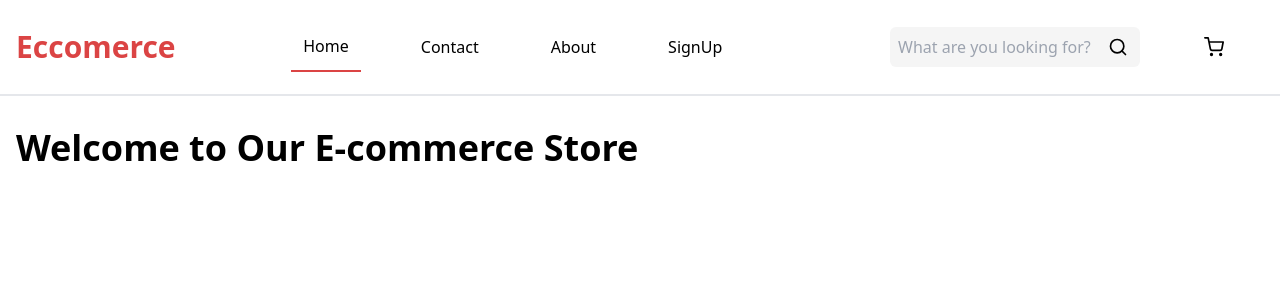
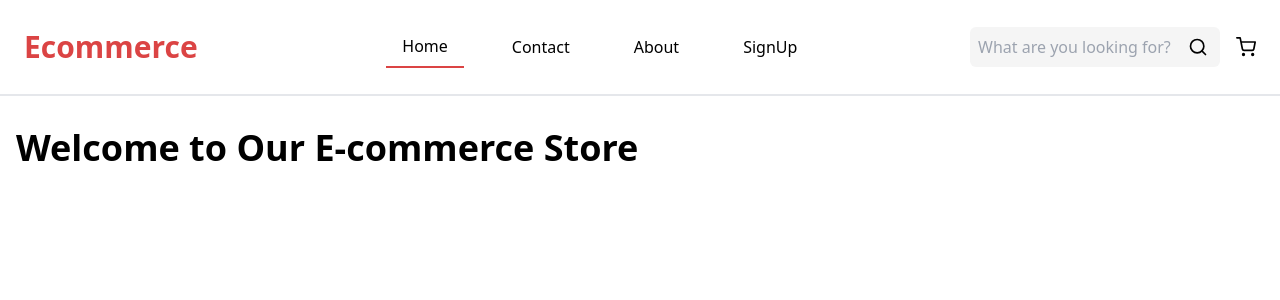
Before and after one commit to Ecommerce-0-1/Ecommerce, a React (Create React App) app in the folder client/: page / in a window 1280 px wide. Shown: the top 300 px of the page. Built offline with nearby package versions, Linux system fonts and the light colour scheme.

Commit message:
Fix spacing and design issues in TopNav component
cgen-346737123472401c99a528e452e23425

```diff
--- a/client/src/pages/shared/TopNav/index.jsx
+++ b/client/src/pages/shared/TopNav/index.jsx
@@ -42,17 +42,17 @@ const TopNav = () => {
   ].filter((item) => item);
 
   return (
-    <div className="mx-auto flex h-24 max-w-[1980px] items-center px-4 border-b-2">
-      <h1 className="text-custom-3xl font-custom-bold text-primary">
-        Eccomerce
+    <div className="mx-auto flex h-24 max-w-[1980px] items-center px-6 border-b-2">
+      <h1 className="text-custom-3xl font-custom-bold text-primary mr-8">
+        Ecommerce
       </h1>
 
       {/* Desktop Navigation */}
-      <ul className="hidden md:flex flex-grow justify-center items-center">
+      <ul className="hidden md:flex flex-grow justify-center items-center space-x-8">
         {navItems?.map((item) => (
           <li
             key={item?.id}
-            className={`group relative m-6 cursor-pointer p-3 font-custom-medium duration-400 ${
+            className={`group relative cursor-pointer px-4 py-2 font-custom-medium duration-400 ${
               item?.path && location?.pathname === item.path
                 ? "border-b-2 border-b-primary"
                 : ""
@@ -69,7 +69,7 @@ const TopNav = () => {
         ))}
       </ul>
 
-      <div className="flex items-center xxsm:mx-auto xxsm:gap-12 sm:gap-20 md:gap-16 lg:m-10">
+      <div className="flex items-center gap-4 ml-auto">
         {/* Search Input */}
         <div className="hidden lg:block">
           <CustomInput
```
